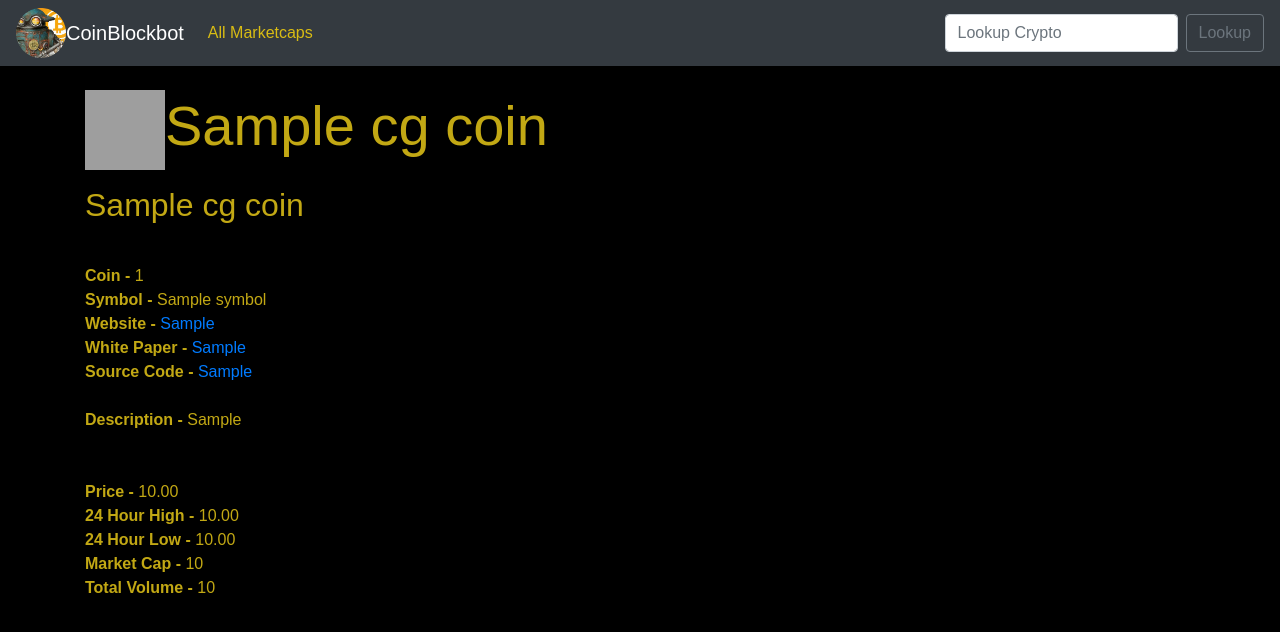
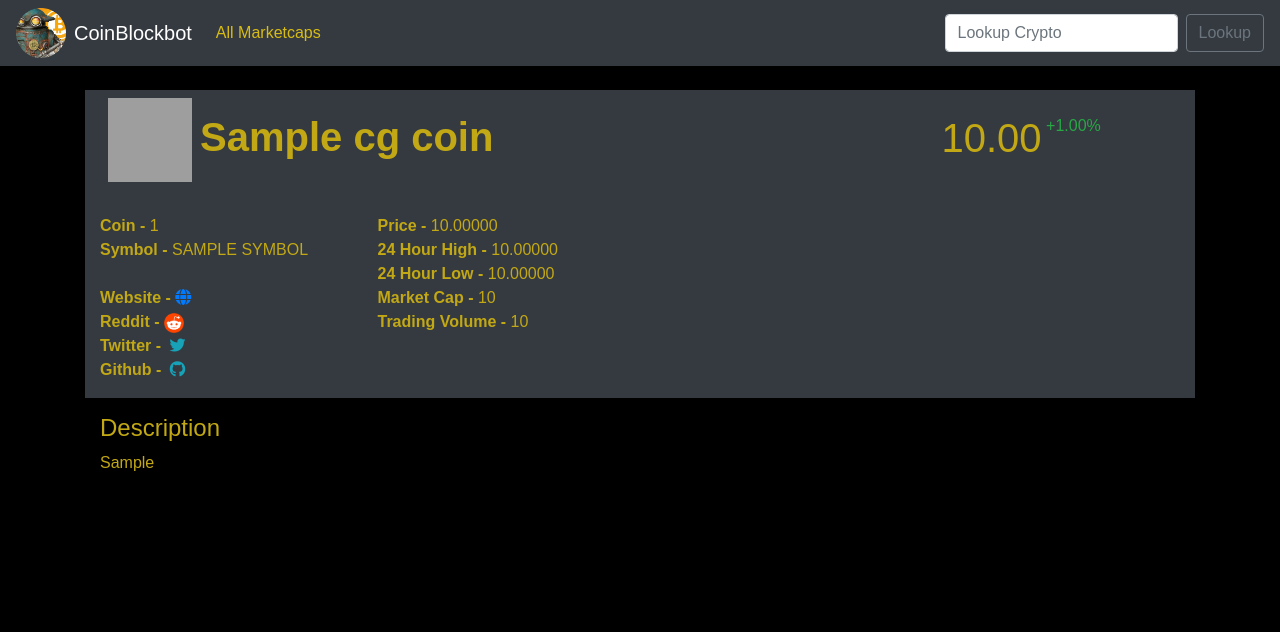
Before and after one commit to rapierce/btc_blockbot-Web, a Django app: template crypto/templates/crypto/crypto_Prices.html in a window 1280 px wide. Shown: the top 632 px of the page. Run offline with Django 3.2, Linux system fonts and the light colour scheme; the template is opened without the code that fills it: most values are stand-ins (such as "Sample title", 1, 10 or a date in 2020); some libraries are stand-ins or nearby versions; grey boxes are pictures that could not be loaded.

Commit message:
Format Crypto Page

```diff
--- a/crypto/templates/crypto/base.html
+++ b/crypto/templates/crypto/base.html
@@ -10,16 +10,17 @@
     <link rel="stylesheet" href="https://stackpath.bootstrapcdn.com/bootstrap/4.4.1/css/bootstrap.min.css" integrity="sha384-Vkoo8x4CGsO3+Hhxv8T/Q5PaXtkKtu6ug5TOeNV6gBiFeWPGFN9MuhOf23Q9Ifjh" crossorigin="anonymous">
     <link rel="stylesheet" href="https://maxcdn.bootstrapcdn.com/bootstrap/4.4.1/css/bootstrap.min.css">
     <link href="https://fonts.googleapis.com/css2?family=Crimson+Text&display=swap" rel="stylesheet">
+    <script src="https://kit.fontawesome.com/44584fec81.js" crossorigin="anonymous"></script>
 
 
     <link rel="stylesheet" href="{% static "mycss/custom.css" %}">
 
-    <link rel="icon" type="image/png"  href="{% static 'images/BlockBotTransparent.png' %}">
+    <link class="mr-5" rel="icon" type="image/png"  href="{% static 'images/BlockBotTransparent.png' %}">
     <title>CoinBlockbot</title>
   </head>
   <body>
     <nav class="navbar navbar-expand-lg navbar-dark bg-dark">
-        <img src="{% static 'images/BlockBotTransparent.png' %}" width="50" height="50" class="d-inline-block align-top">
+        <img src="{% static 'images/BlockBotTransparent.png' %}" width="50" height="50" class="d-inline-block align-top mr-2">
         <a class="navbar-brand" href="{% url 'home' %}">CoinBlockbot</a>
         <button class="navbar-toggler" type="button" data-toggle="collapse" data-target="#navbarSupportedContent" aria-controls="navbarSupportedContent" aria-expanded="false" aria-label="Toggle navigation">
           <span class="navbar-toggler-icon"></span>
--- a/crypto/templates/crypto/crypto_Prices.html
+++ b/crypto/templates/crypto/crypto_Prices.html
@@ -1,4 +1,5 @@
 {% extends 'crypto/base.html' %}
+{% load static %}
 {% load humanize %}
 
 {% block content %}
@@ -8,19 +9,45 @@
         {% if coin_Found is False %}
             Hmmm Can't find symbol <strong>{{ coinLookup }}</strong>, please check and try again...
         {% else %}
-            <h1 class="display-4"><img src="{{ cg_Coin_Data.image.large }}" width="80" height="80">{{ cg_Coin.name }}</h1>
-            <p class="lead"><h2>{{ cg_Coin_Data.name }}</h2></p><br>
-            <strong>Coin - </strong>{{ cg_Coin_Data.id }}<br>
-            <strong>Symbol - </strong>{{ cg_Coin_Data.symbol }}<br>
-            <strong>Website - </strong><a href={{ cg_Coin.links.homepage.0 }}>{{ cg_Coin_Data.links.homepage.0 }}</a><br>
-            <strong>White Paper - </strong><a href={{ cg_Coin.urls.technical_doc.0 }}>{{ cg_Coin_Data.urls.technical_doc.0 }}</a><br>
-            <strong>Source Code - </strong><a href={{ cg_Coin_Data.links.repos_url.github.0 }}>{{ cg_Coin_Data.links.repos_url.github.0 }}</a><br><br>
-            <div id="container"><strong>Description - </strong>{{ cg_Coin_Data.description.en|safe }}</div><br><br>
-            <strong>Price - </strong>{{ cg_Coin_Data.market_data.current_price.usd|floatformat:2|intcomma }}<br>
-            <strong>24 Hour High - </strong>{{ cg_Coin_Data.market_data.high_24h.usd|floatformat:2|intcomma }}<br>
-            <strong>24 Hour Low - </strong>{{ cg_Coin_Data.market_data.low_24h.usd|floatformat:2|intcomma }}<br>
-            <strong>Market Cap - </strong>{{ cg_Coin_Data.market_data.market_cap.usd|intword }}<br>
-            <strong>Total Volume - </strong>{{ cg_Coin_Data.market_data.total_volume.usd|intword }}<br>
+        <section>
+            <div class="container bg-dark">
+            <div class="row">
+                <div class="col-md-9 mb-3 bg-black">
+                    <h1 class="font-weight-bold"><img class="p-2" src="{{ cg_Coin_Data.image.large }}" width="100" height="100">{{ cg_Coin_Data.name }}</h1>
+                </div>
+                <div class="col-md-3 mb-3 p-4 bg-black">
+                    <h1 style="display: inline;">{{ cg_Coin_Data.market_data.current_price.usd|floatformat:2|intcomma }}</h1>
+                    {% if cg_Coin_Data.market_data.price_change_percentage_24h < 0 %}
+                        <span class="align-top text-danger">{{ cg_Coin_Data.market_data.price_change_percentage_24h|floatformat:2|intcomma }}%</span>
+                    {% else %}
+                        <span class="align-top text-success">+{{ cg_Coin_Data.market_data.price_change_percentage_24h|floatformat:2|intcomma }}%</span>
+                    {% endif %}
+                </div>
+            </div>
+                <div class="row">
+                    <div class="col-md-3 mb-3">
+                        <strong>Coin - </strong><h6 style="display: inline;" class="text-capitalize">{{ cg_Coin_Data.id }}</h6><br>
+                        <strong>Symbol - </strong><h6 style="display: inline;">{{ cg_Coin_Data.symbol|upper }}</h6><br><br>
+                        <strong>Website - </strong><a href={{ cg_Coin_Data.links.homepage.0 }}><i class="fas fa-globe"></i></a><br>
+                        <strong>Reddit - </strong><a href={{ cg_Coin_Data.links.subreddit_url }}><img src="{% static 'images/reddit.png' %}" width="20" height="20"></a><br>
+                        <strong>Twitter - </strong><a href={{ cg_Coin_Data.links.repos_url.twitter }}><i class="fab fa-twitter fa-1x mx-1 text-info"></i></a><br>
+                        <strong>Github - </strong><a href={{ cg_Coin_Data.links.repos_url.github.0 }}><i class="fab fa-github fa-1x mx-1 text-info"></i></a><br>
+
+                    </div>
+                    <div class="col-md-3 mb-3">
+                        <strong>Price - </strong>{{ cg_Coin_Data.market_data.current_price.usd|floatformat:5|intcomma }}<br>
+                        <strong>24 Hour High - </strong>{{ cg_Coin_Data.market_data.high_24h.usd|floatformat:5|intcomma }}<br>
+                        <strong>24 Hour Low - </strong>{{ cg_Coin_Data.market_data.low_24h.usd|floatformat:5|intcomma }}<br>
+                        <strong>Market Cap - </strong>{{ cg_Coin_Data.market_data.market_cap.usd|intword }}<br>
+                        <strong>Trading Volume - </strong>{{ cg_Coin_Data.market_data.total_volume.usd|intword }}<br>
+                    </div>
+                </div>
+            </div>
+        </section>
+            <div class="container mt-3" style="text-align: justify;">
+                <h4>Description</h4>
+                <p>{{ cg_Coin_Data.description.en|safe }}</p>
+            </div><br><br>
         {% endif %}
 
 
```
Also changed, not shown: crypto/static/mycss/custom.css (+24 -1 lines), crypto/templates/crypto/home.html (+6 -5 lines), crypto/static/images/reddit.png (added).
